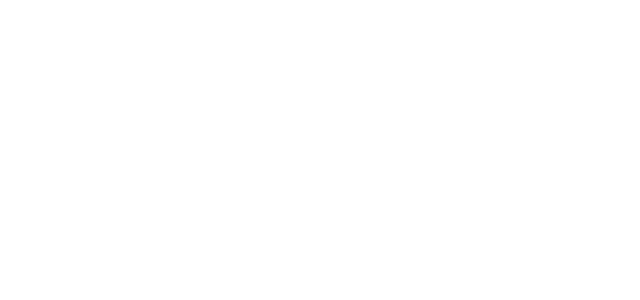
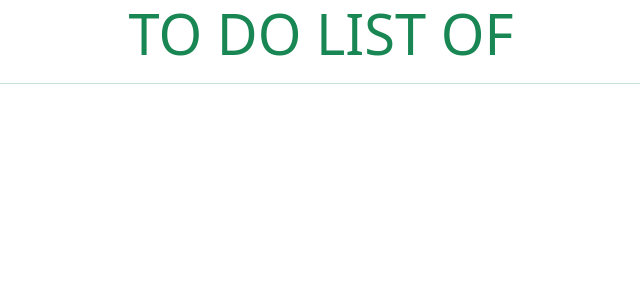
Before and after one commit to ThomaskuttyA/AsajaProjects, an Angular app: page /todo-list in a window 1280 px wide. Before the commit this address led to /. Shown: the top 300 px of the page, without its empty margins (319-959 px from the left). Built offline with nearby package versions, Linux system fonts and the light colour scheme.

Commit message:
REDIRECTED TO TO DO LIST PAGE

```diff
--- a/src/app/app-routing.module.ts
+++ b/src/app/app-routing.module.ts
@@ -4,11 +4,14 @@ import { LoginComponent } from './login/login.component';
 import { RegisterComponent } from './register/register.component';
 import { MainpageComponent } from './mainpage/mainpage.component';
 import { AuthGuard } from './gurds/auth.guard';
+import { TodolistComponent } from './todolist/todolist.component';
+
 
 const routes: Routes = [
   { path: '', redirectTo: 'login', pathMatch: 'full' },
   { path: 'login', component: LoginComponent },
   { path: 'register', component: RegisterComponent },
+  { path: 'todo-list', component: TodolistComponent },
   { path: 'mainpage', component: MainpageComponent,canActivate:[AuthGuard] },
 
 ];
--- a/src/app/mainpage/mainpage.component.html
+++ b/src/app/mainpage/mainpage.component.html
@@ -26,6 +26,8 @@ Phone Number : {{phoneNumber}}  <br><br><br>
 
 
 </form>
+
+<button (click)="goToTodoList()" class="btn btn-primary w-100 mt-3">Go to To-Do List</button>
    </div>
 </div>
 
--- a/src/app/mainpage/mainpage.component.ts
+++ b/src/app/mainpage/mainpage.component.ts
@@ -19,9 +19,14 @@ export class MainpageComponent implements OnInit {
     this.router.navigate(['/login']);
   }
 
+
   ngOnInit(): void {
     this.username = localStorage.getItem('username');
     this.email = localStorage.getItem('email');
     this.phoneNumber = localStorage.getItem('phoneNumber');
   }
+
+  goToTodoList() {
+      this.router.navigate(['/todo-list'])}
+
 }
--- a/src/app/todolist/todolist.component.html
+++ b/src/app/todolist/todolist.component.html
@@ -1 +1,3 @@
-<p>todolist works!</p>
+<div class="container text-center text-success display-4">
+  TO DO LIST OF {{ username }} <hr>
+</div>
--- a/src/app/todolist/todolist.component.ts
+++ b/src/app/todolist/todolist.component.ts
@@ -6,10 +6,11 @@ import { Component, OnInit } from '@angular/core';
   styleUrls: ['./todolist.component.css']
 })
 export class TodolistComponent implements OnInit {
-
+  username: string | null = '';
   constructor() { }
 
   ngOnInit(): void {
+    this.username = localStorage.getItem('username');
   }
 
 }
```
